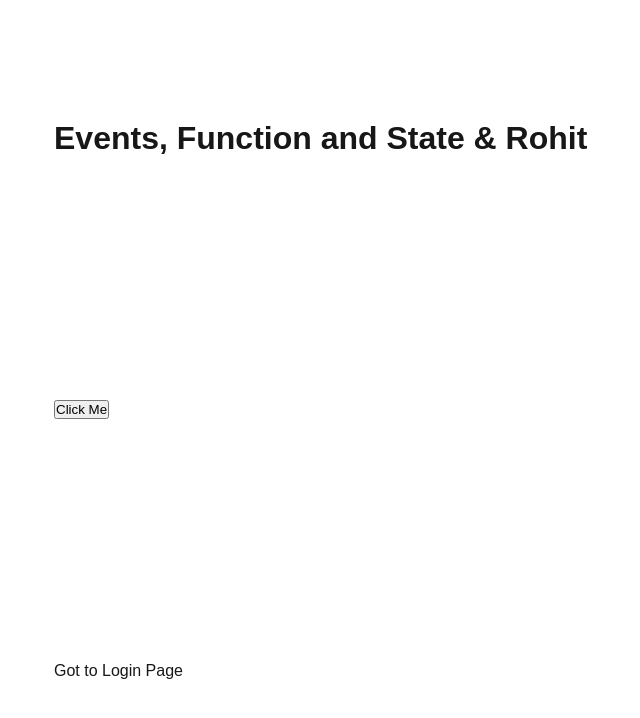
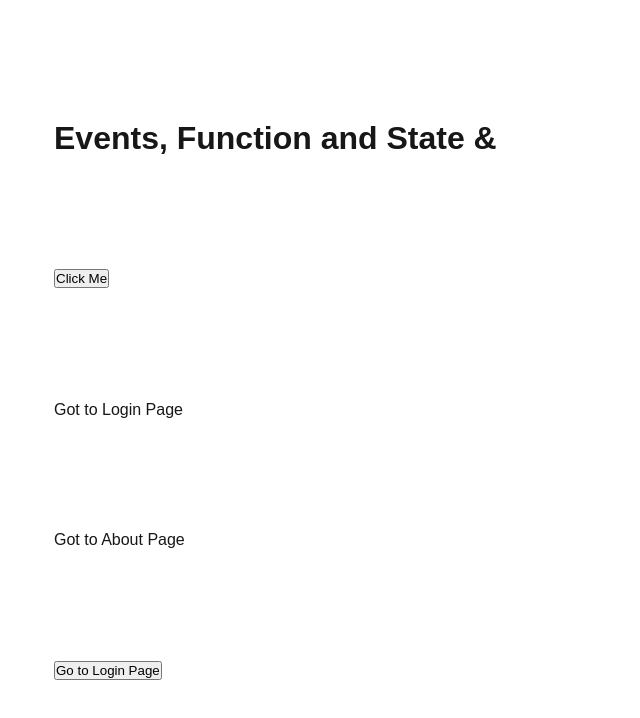
Before and after one commit to rohit6522/NextJSZero, a Next.js app: page / in a window 1280 px wide. Shown: the top 718 px of the page, without its empty margins (6-646 px from the left). Built offline with nearby package versions, Linux system fonts and the light colour scheme.

Commit message:
Link And Navigation

```diff
--- a/src/app/page.js
+++ b/src/app/page.js
@@ -2,21 +2,23 @@
 import { useState } from "react";
 import styles from "./page.module.css";
 import Link from "next/link";
-
+import { useRouter } from "next/navigation";
 
 export default function Home() {
 
-  const [name,setName] = useState("Rohit");
-
-  const val = (mango) =>{
-    setName("OP Sing")
+  const router = useRouter();
+  const navigate=(name)=>{
+    router.push(name)
   }
 
   return (
     <main className={styles.main}>
       <h1>Events, Function and State & {name}</h1>
       <button onClick={()=>val()}>Click Me</button>
+
       <Link href={"/login"}>Got to Login Page</Link>
+      <Link href={"/about"}>Got to About Page</Link>
+      <button onClick={()=>navigate("/login")}>Go to Login Page</button>
     </main>
   );
 }
```
